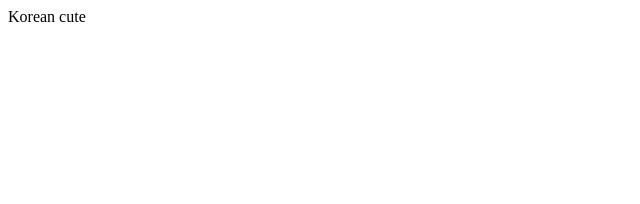
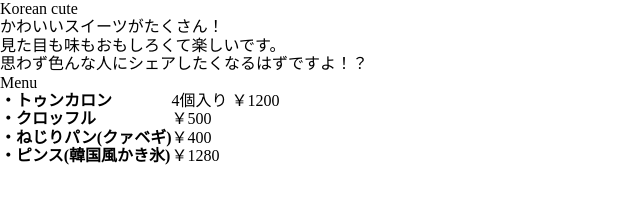
Before and after one commit to koto033/gd1, a plain HTML site: page kadai1/index.html in a window 1280 px wide. Shown: the whole page, without its empty margins (0-640 px from the left). Drawn offline with Linux system fonts and the light colour scheme; some packages are replaced by stand-ins of ours.

Commit message:
Add files via upload

```diff
--- a/kadai1/index.html
+++ b/kadai1/index.html
@@ -7,8 +7,48 @@
     <meta name="description" content="あのかわいい韓国スイーツがこんなに！">
     <title>Korean cute</title>
     <link rel="stylesheet" href="style.css">
+
+    <script src="https://kit.fontawesome.com/e4d35d7b04.js" crossorigin="anonymous"></script>
+    <link rel="stylesheet" href="https://unpkg.com/destyle.css@4.0.0/destyle.css">
+
+<link rel="preconnect" href="https://fonts.googleapis.com.">
+<link rel="preconnect" href="https://fonts.googleapis.com">
+<link rel="preconnect" href="https://fonts.gstatic.com" crossorigin>
+<link href="https://fonts.googleapis.com/css2?family=Dancing+Script:wght@500&display=swap" rel="stylesheet">
 </head>
 <body>
-    Korean cute
+    <div class="container">
+        <section class="hero">
+            <h1 class="title">Korean cute</h1>
+            <p>かわいいスイーツがたくさん！<br>
+                見た目も味もおもしろくて楽しいです。<br>
+                思わず色んな人にシェアしたくなるはずですよ！？
+            </p>
+        </section>
+        <section class="menu">
+            <div class="wrapper"></div>
+            <h2 class="title">Menu</h2>
+            <table>
+                <tr>
+                    <th>・トゥンカロン</th>
+                    <td>4個入り ￥1200</td>
+
+                </tr>
+                <tr>
+                    <th>・クロッフル</th>
+                    <td>￥500</td>
+                </tr>
+                <tr>
+                    <th>・ねじりパン(クァベギ)</th>
+                    <td>￥400</td>
+                <tr>
+                        <th>・ピンス(韓国風かき氷)</th>
+                        <td>￥1280</td>
+                </tr>
+
+                </tr>
+            </table>
+        </section>
+    </div>
 </body>
 </html>
```
